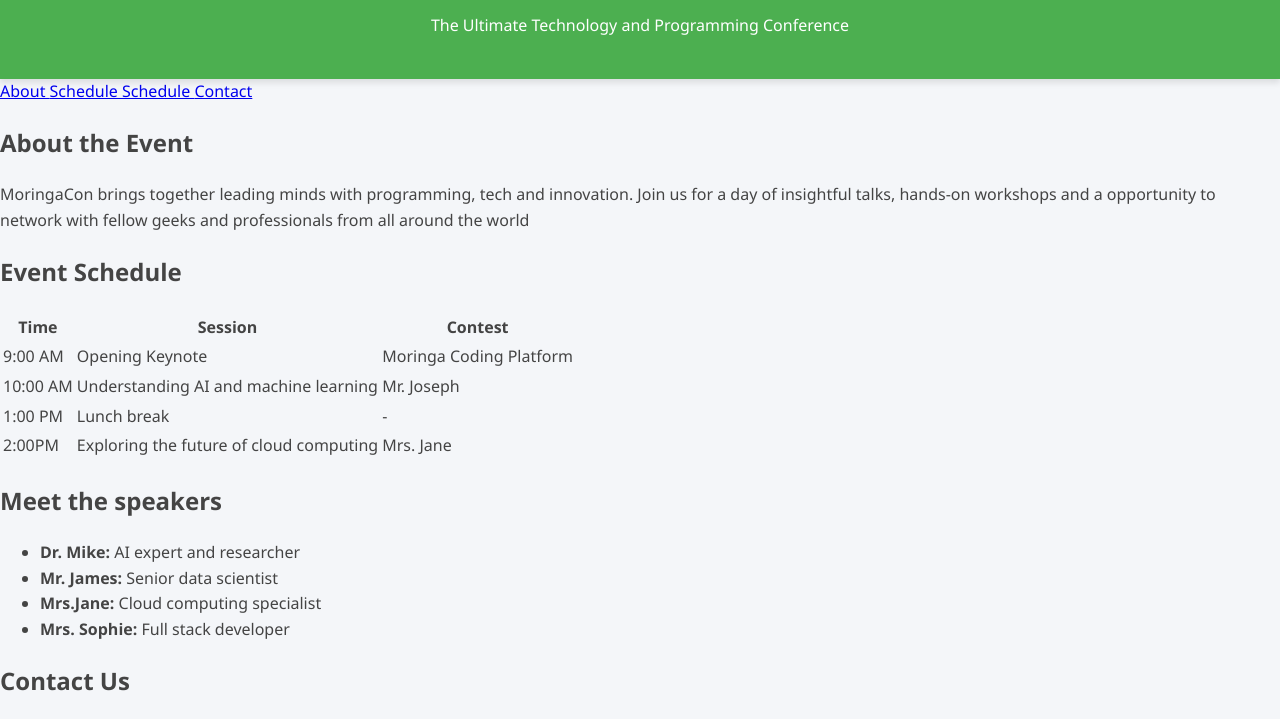
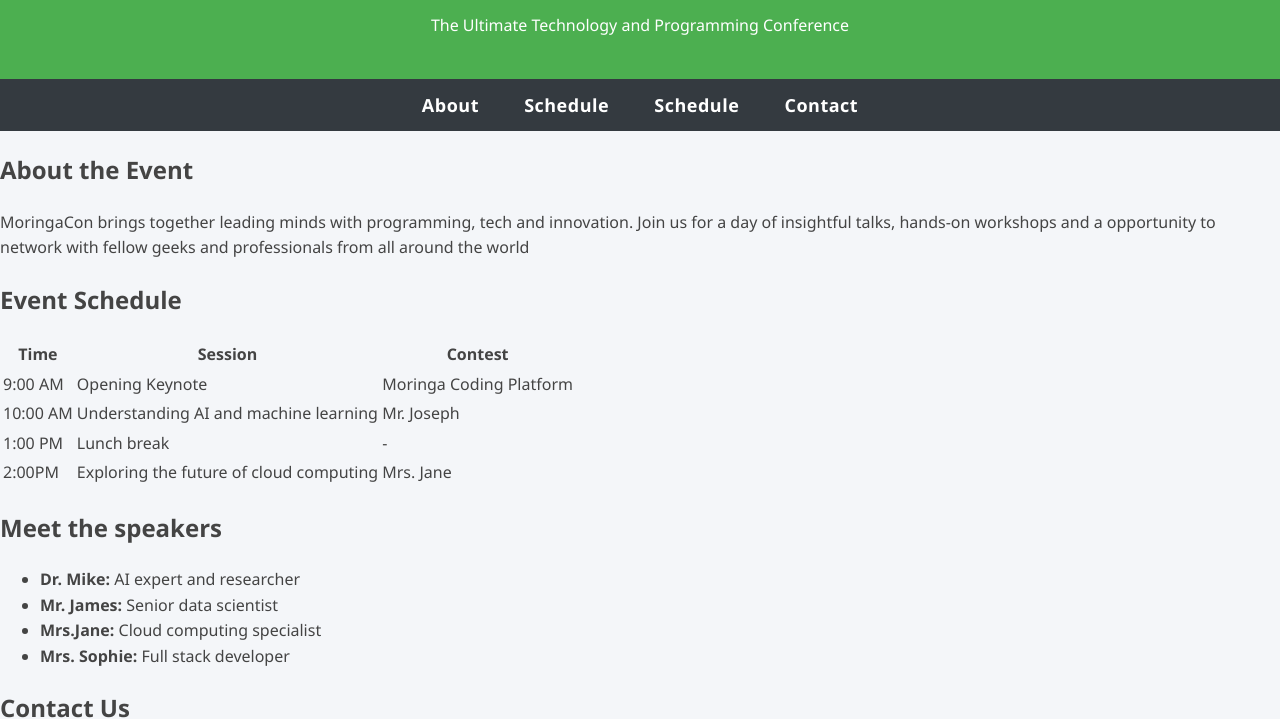
Before and after one commit to kimberlykanyorota-ui/geeks-website, a plain HTML site: page index.html in a window 1280 px wide. Shown: the part 91-810 px from the top of the page. Drawn offline with Linux system fonts and the light colour scheme.

Commit message:
Feat: Update style for navigation bar

```diff
--- a/style.css
+++ b/style.css
@@ -21,3 +21,21 @@
     font-size: 40px;
     margin: 0;
 }
+nav{
+    background-color: #343a40;
+    text-align: center;
+    padding: 12px 0;
+
+}
+nav a{
+    text-decoration: none;
+    color: white;
+    margin: 0px 20px;
+    font-weight: 600;
+    font-size: 18px;
+    letter-spacing: 0.5px;
+}
+nav a:hover{
+    color: #ff6347;
+    text-decoration: underline;
+}
```
